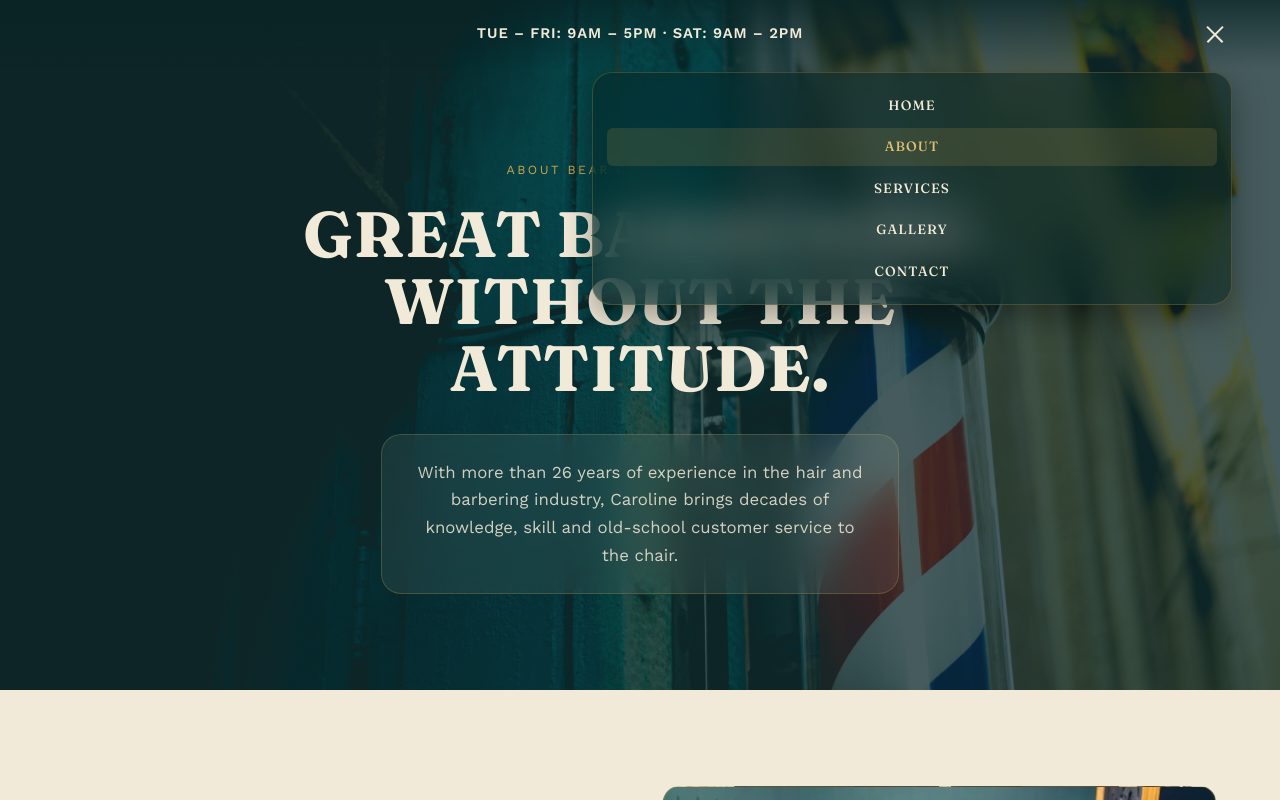
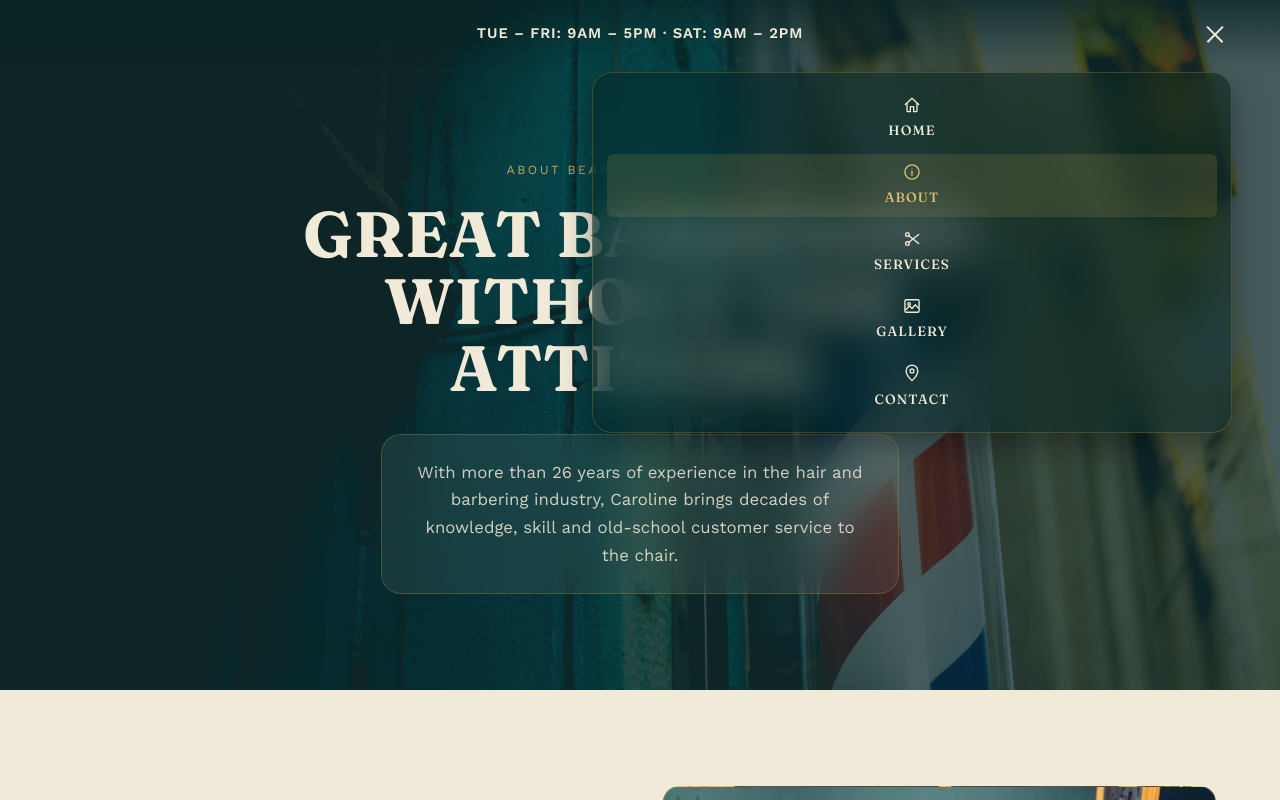
Before and after one commit to Caroline-bearcave/BearCaveBarbershop, a Next.js app: page /about in a window 1280 px wide. Both pictures are taken after a click on the button "Open menu". Shown: the top 800 px of the page. Built offline with nearby package versions, Linux system fonts and the light colour scheme.

Commit message:
tweeks
Menu design
footer logo

```diff
--- a/components/Footer/Footer.module.css
+++ b/components/Footer/Footer.module.css
@@ -20,11 +20,11 @@
 }
 
 .mark {
-  font-family: var(--font-display);
-  font-style: italic;
-  font-size: 1.4rem;
-  color: var(--color-gold);
-  margin-bottom: 0.5rem;
+  display: block;
+  width: 140px;
+  height: auto;
+  /* Halfway between left-aligned and fully centered. */
+  margin: 0 0 0.75rem calc((100% - 140px) / 4);
 }
 
 .tagline {
--- a/components/Footer/Footer.tsx
+++ b/components/Footer/Footer.tsx
@@ -1,3 +1,4 @@
+import Image from "next/image";
 import styles from "./Footer.module.css";
 
 interface FooterProps {
@@ -15,7 +16,13 @@ export default function Footer({ hours = DEFAULT_HOURS }: FooterProps) {
     <footer className={styles.footer}>
       <div className={styles.grid}>
         <div>
-          <div className={styles.mark}>Bear Cave Barbershop</div>
+          <Image
+            src="/images/footer-logo.webp"
+            alt="Bear Cave Barbershop"
+            width={1000}
+            height={1000}
+            className={styles.mark}
+          />
           <p className={styles.tagline}>
             A den for a proper cut and shave - old world craft, modern
             comfort.
--- a/components/Nav/Nav.module.css
+++ b/components/Nav/Nav.module.css
@@ -110,6 +110,14 @@
   padding: 0.85rem;
 }
 
+@media (max-width: 640px) {
+  .mobileMenu {
+    top: 4rem;
+    padding: 1.5rem 1rem;
+    gap: 0.75rem;
+  }
+}
+
 @media (min-width: 860px) {
   .mobileMenu {
     left: auto;
@@ -118,6 +126,10 @@
 }
 
 .mobileLink {
+  display: flex;
+  flex-direction: column;
+  align-items: center;
+  gap: 0.35rem;
   font-family: var(--font-display);
   font-size: 0.84rem;
   text-align: center;
@@ -127,6 +139,16 @@
   padding: 0.5rem 0.6rem;
   border-radius: 6px;
   transition: background 0.15s ease;
+}
+
+.mobileLinkIcon {
+  flex-shrink: 0;
+}
+
+@media (max-width: 640px) {
+  .mobileLink {
+    padding: 1rem 0.6rem;
+  }
 }
 
 .mobileLink:hover {
--- a/components/Nav/Nav.tsx
+++ b/components/Nav/Nav.tsx
@@ -1,6 +1,7 @@
 "use client";
 
 import { useEffect, useState } from "react";
+import type { ReactNode } from "react";
 import Link from "next/link";
 import { usePathname } from "next/navigation";
 import styles from "./Nav.module.css";
@@ -8,18 +9,69 @@ import styles from "./Nav.module.css";
 interface NavLink {
   label: string;
   href: string;
+  icon: ReactNode;
 }
 
 interface NavProps {
   visible?: boolean;
 }
 
+const navIconProps = {
+  width: 20,
+  height: 20,
+  viewBox: "0 0 24 24",
+  fill: "none",
+  stroke: "currentColor",
+  strokeWidth: 1.6,
+  strokeLinecap: "round" as const,
+  strokeLinejoin: "round" as const,
+};
+
+const HomeIcon = () => (
+  <svg {...navIconProps} className={styles.mobileLinkIcon} aria-hidden="true">
+    <path d="M4 11.5 12 4l8 7.5" />
+    <path d="M6 10v9a1 1 0 0 0 1 1h3v-6h4v6h3a1 1 0 0 0 1-1v-9" />
+  </svg>
+);
+
+const AboutIcon = () => (
+  <svg {...navIconProps} className={styles.mobileLinkIcon} aria-hidden="true">
+    <circle cx="12" cy="12" r="8.5" />
+    <line x1="12" y1="11" x2="12" y2="16" />
+    <circle cx="12" cy="7.7" r="0.6" fill="currentColor" stroke="none" />
+  </svg>
+);
+
+const ServicesIcon = () => (
+  <svg {...navIconProps} className={styles.mobileLinkIcon} aria-hidden="true">
+    <circle cx="6.5" cy="6.5" r="2.2" />
+    <circle cx="6.5" cy="17.5" r="2.2" />
+    <line x1="8.2" y1="8" x2="20" y2="17.5" />
+    <line x1="8.2" y1="16" x2="20" y2="6.5" />
+  </svg>
+);
+
+const GalleryIcon = () => (
+  <svg {...navIconProps} className={styles.mobileLinkIcon} aria-hidden="true">
+    <rect x="3.5" y="4.5" width="17" height="15" rx="1.5" />
+    <circle cx="8.5" cy="9.5" r="1.6" />
+    <path d="M4.5 16.5 9 12l3 3 4-4.5 3.5 4" />
+  </svg>
+);
+
+const ContactIcon = () => (
+  <svg {...navIconProps} className={styles.mobileLinkIcon} aria-hidden="true">
+    <path d="M12 21s7-6.1 7-11.5A7 7 0 0 0 5 9.5C5 14.9 12 21 12 21Z" />
+    <circle cx="12" cy="9.5" r="2.3" />
+  </svg>
+);
+
 const NAV_LINKS: NavLink[] = [
-  { label: "Home", href: "/" },
-  { label: "About", href: "/about" },
-  { label: "Services", href: "#services" },
-  { label: "Gallery", href: "#gallery" },
-  { label: "Contact", href: "#contact" },
+  { label: "Home", href: "/", icon: <HomeIcon /> },
+  { label: "About", href: "/about", icon: <AboutIcon /> },
+  { label: "Services", href: "#services", icon: <ServicesIcon /> },
+  { label: "Gallery", href: "#gallery", icon: <GalleryIcon /> },
+  { label: "Contact", href: "#contact", icon: <ContactIcon /> },
 ];
 
 export default function Nav({ visible = true }: NavProps) {
@@ -97,6 +149,7 @@ export default function Nav({ visible = true }: NavProps) {
                     });
                   }}
                 >
+                  {link.icon}
                   {link.label}
                 </a>
               ) : (
@@ -106,6 +159,7 @@ export default function Nav({ visible = true }: NavProps) {
                   className={linkClassName}
                   onClick={() => setOpen(false)}
                 >
+                  {link.icon}
                   {link.label}
                 </Link>
               )
@@ -117,6 +171,7 @@ export default function Nav({ visible = true }: NavProps) {
                 aria-current={isActive ? "page" : undefined}
                 onClick={() => setOpen(false)}
               >
+                {link.icon}
                 {link.label}
               </Link>
             );
```
Also changed, not shown: public/images/footer-logo.png (added), public/images/footer-logo.webp (added).
